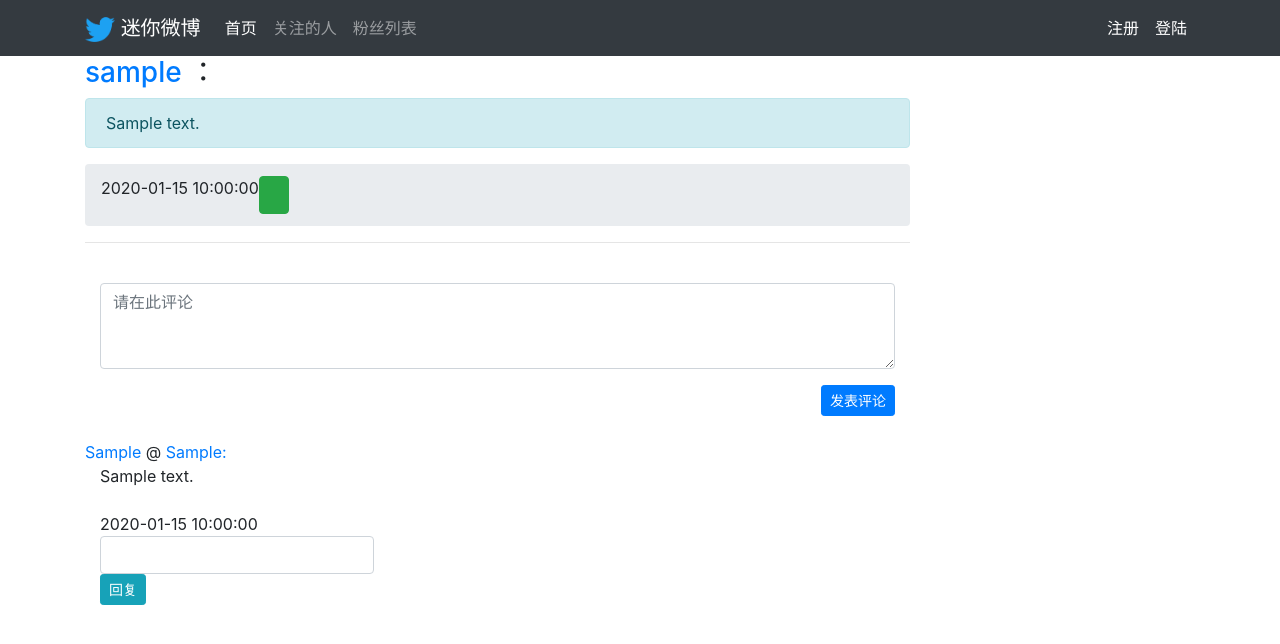
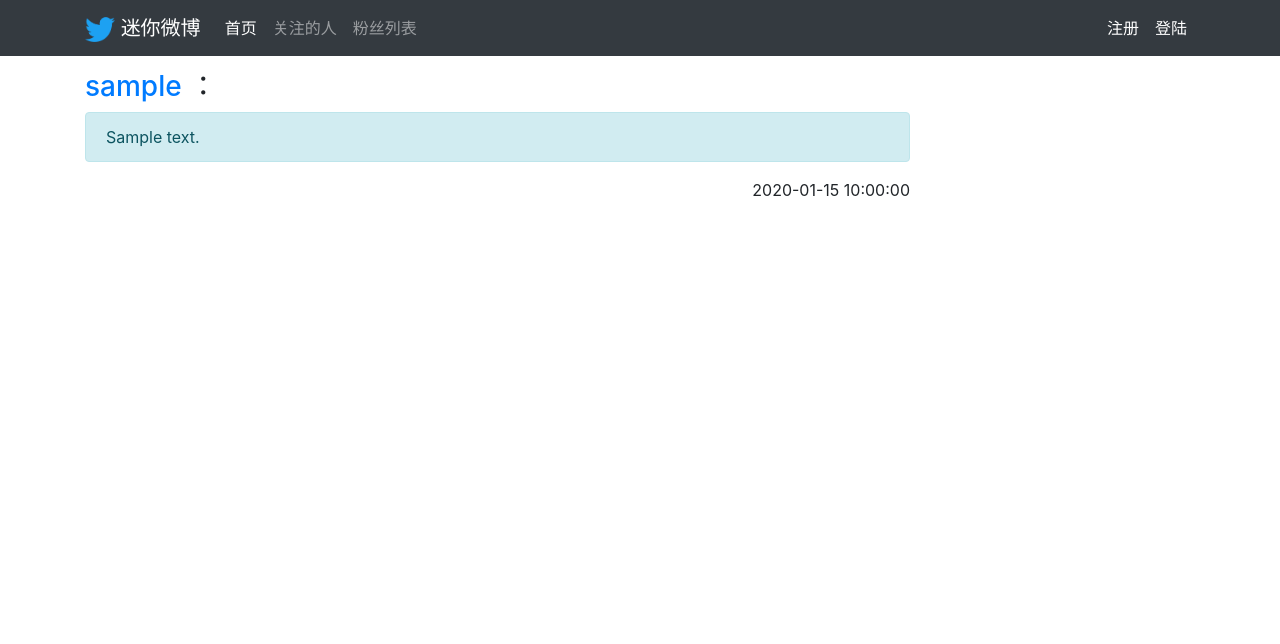
Before and after one commit to sept44/weibo, a Flask app: template src/weibo/templates/show.html in a window 1280 px wide. Shown: the top 644 px of the page. Run offline with Flask 2, Linux system fonts and the light colour scheme; tables that the repository leaves empty hold one stand-in row (values such as "Sample post"); the template is opened without the code that fills it: values that come from a table or form of the project are taken from there, most other values are stand-ins (such as "Sample title", 1, 10 or a date in 2020); some libraries are stand-ins or nearby versions.

Commit message:
完成了微博查看接口

```diff
--- a/src/templates/base.html
+++ b/src/templates/base.html
@@ -7,8 +7,14 @@
     <link rel="stylesheet" type="text/css" href="/static/css/bootstrap.min.css" />
 
     <style>
+      body {
+        padding-top: 70px;
+      }
       h2 {
         margin: 30px 0;
+      }
+      .transparent-bg {
+        background-color: transparent;
       }
     </style>
 
@@ -18,7 +24,7 @@
 
   <body>
     <!-- 导航栏 -->
-    <nav class="navbar navbar-expand-lg navbar-dark bg-dark">
+    <nav class="navbar navbar-expand-lg navbar-dark bg-dark fixed-top">
       <div class="container">
         <div class="collapse navbar-collapse">
           <a class="navbar-brand" href="/">
--- a/src/weibo/templates/show.html
+++ b/src/weibo/templates/show.html
@@ -5,8 +5,8 @@
 <div class="row">
     <!-- 用户名 -->
     <h3 class="col-sm-10">
-        <a href="/user/info?uid={{user.id}}">
-            <span class="text-primary">{{ user.nickname }}</span>
+        <a href="/user/info?uid={{ weibo.user.id }}">
+            <span class="text-primary">{{ weibo.user.nickname }}</span>
         </a>
         ：
     </h3>
@@ -14,8 +14,8 @@
     <!-- 编辑、删除链接 -->
     {% if 'uid' in session and session['uid'] == weibo.uid %}
     <div class="col-sm-2 text-right" style="padding-top: 20px;">
-        <a class="text-primary" href="/weibo/edit?wid={{ weibo.id }}">编辑</a>
-        <a class="text-danger" href="/weibo/delete?wid={{ weibo.id }}">删除</a>
+        <a class="badge badge-primary" href="/weibo/edit?wid={{ weibo.id }}">编辑</a>
+        <a class="badge badge-danger" href="/weibo/delete?wid={{ weibo.id }}">删除</a>
     </div>
     {% endif %}
 </div>
@@ -26,84 +26,9 @@
 </div>
 
 <!-- 微博状态 -->
-<div class="breadcrumb text-right transparent-bg">
-    <li class="active">{{ weibo.created }}</li>
-
-    <li>
-        <a class="btn btn-success btn-xs" href="/weibo/like?wid={{ weibo.id }}">
-            <span class="glyphicon glyphicon-heart"></span>
-            &nbsp;
-            <span class="badge">{{ weibo.n_like }}</span>
-        </a>
-    </li>
-</div>
-
-<hr>
-
-<!-- 评论框 -->
-<div class="col-sm-12">
-    <form class="form" action="/comment/post" method="POST">
-        <div class="form-group">
-            <label></label>
-            <div class="text-right">
-                <textarea class="form-control" name="content" rows="3" placeholder="请在此评论"></textarea>
-            </div>
-        </div>
-
-        <input type="hidden" name="wid" value="{{ weibo.id }}">
-
-        <div class="text-right">
-            <button type="submit" class="btn btn-primary btn-sm">发表评论</button>
-        </div>
-    </form>
-</div>
-
-<div>&nbsp;</div>  <!-- 占位 -->
-
-<!-- 评论内容 -->
-{% for cmt_id, cmt in comments.items() %}
-
-<div class="panel panel-default">
-    <div class="panel-heading">
-        {% if cmt.cid == 0 %}
-            <!-- 一级评论的处理 -->
-            <a href="/user/info?uid={{ cmt.uid }}">
-                <span class="text-info"">{{ cmt_users[cmt.uid] }}</span>:
-            </a>
-        {% else %}
-            <!-- 评论回复的处理 -->
-            <a href="/user/info?uid={{ cmt.uid }}">{{ cmt_users[cmt.uid] }}</a>
-            @
-            <a href="/user/info?uid={{ comments[cmt.rid].uid }}">{{ cmt_users[comments[cmt.rid].uid] }}:</a>
-
-        {% endif %}
-    </div>
-
-    <div class="panel-body">
-        <div class="col-sm-7">
-            {{ cmt.content }}
-            <br>
-            <br>
-            <div class="text-gray">{{ cmt.created }}</div>
-        </div>
-
-        <form class="form-inline col-sm-5 text-right" action="/comment/reply" method="POST">
-            <div class="form-group">
-                <input class="form-control input-sm" type="text" name="content">
-            </div>
-
-            <input type="hidden" name="wid" value="{{ cmt.wid }}">
-            <input type="hidden" name="cid" value="{{ cmt.cid or cmt.id }}">
-            <input type="hidden" name="rid" value="{{ cmt.id }}">
-
-            <button class="btn btn-info btn-sm">回复</button>
-        </form>
-    </div>
+<div class="text-right transparent-bg">
+    {{ weibo.created }}
 </div>
 
 
-{% if not loop.last %}<hr>{% endif %}
-
-{% endfor %}
-
 {% endblock %}
--- a/src/weibo/views.py
+++ b/src/weibo/views.py
@@ -57,7 +57,9 @@ def delete_weibo():
 @weibo_bp.route('/show')
 def show_weibo():
     '''查看微博'''
-    return 'show_weibo'
+    wid = int(request.args.get('wid'))
+    weibo = Weibo.query.get(wid)
+    return render_template('show.html', weibo=weibo)
 
 
 @weibo_bp.route('/list')
```
Also changed, not shown: src/user/templates/info.html (+0 -13 lines).
